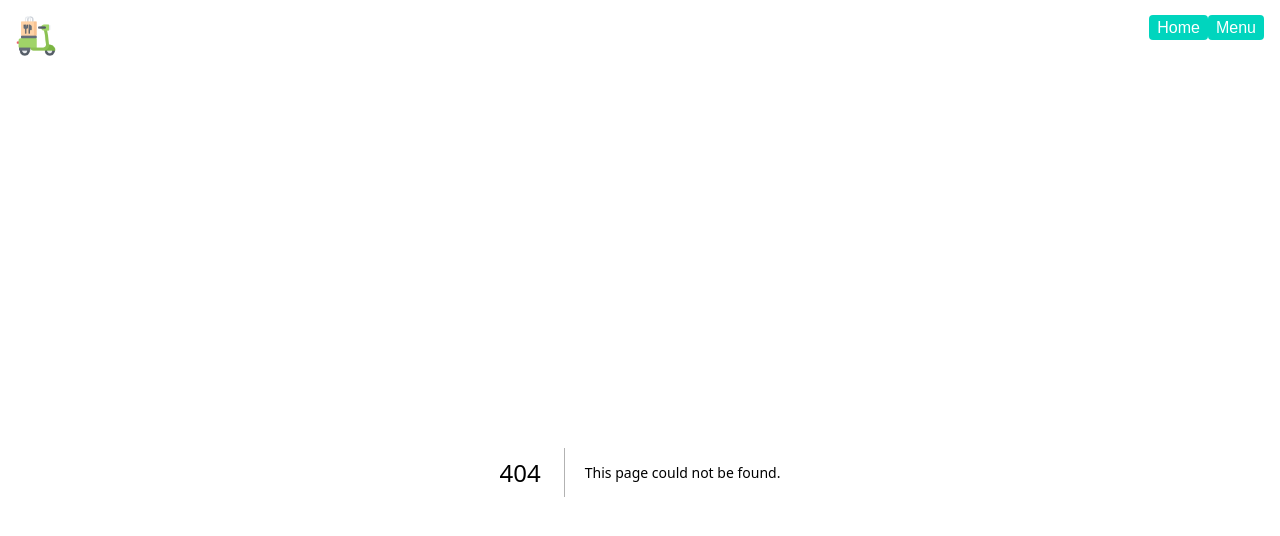
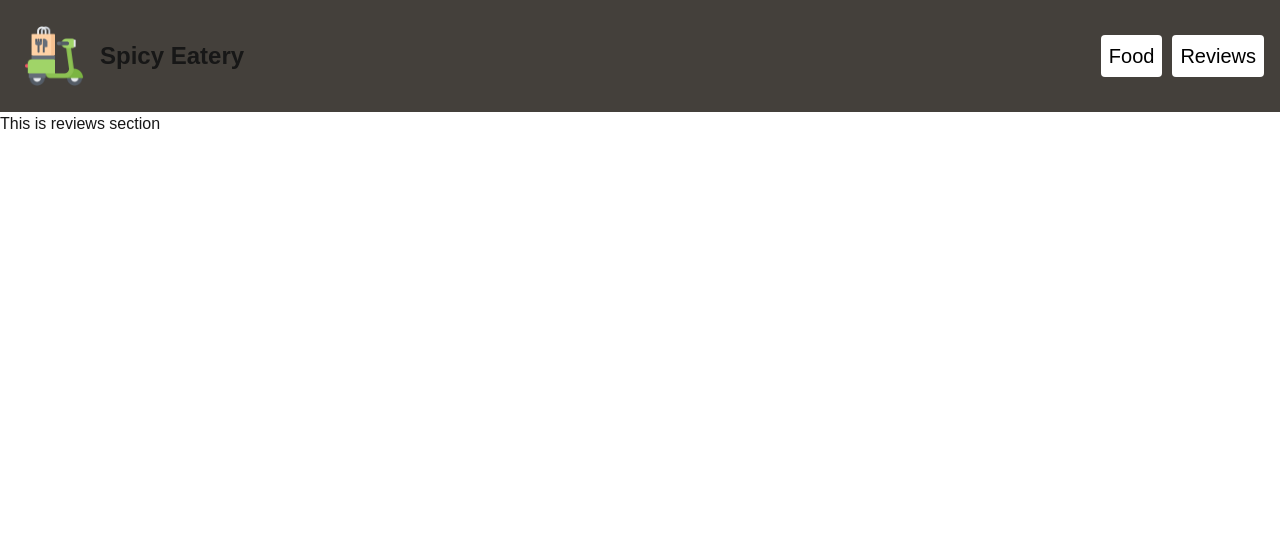
Before and after one commit to Sudipto-Sen-Gupto/Project-and-Load-Foods-Data-using-SSR, a Next.js app: page /reviews in a window 1280 px wide. Before the commit this address had no page. Shown: the top 536 px of the page. Built offline with nearby package versions, Linux system fonts and the light colour scheme.

Commit message:
navabar added banner added and data fetching from api

```diff
--- /dev/null
+++ b/src/app/food/page.jsx
@@ -0,0 +1,18 @@
+import React from 'react';
+
+ const foodData=async()=>{
+    const data=await fetch('https://taxi-kitchen-api.vercel.app/api/v1/foods/random');
+    const res=await data.json();
+    return res.foods || [];
+ }
+
+const Food = async() => {
+    const foods=await foodData();
+    return (
+        <div>
+        <h1>This is food section {foods?.length ||0}</h1>
+        </div>
+    );
+};
+
+export default Food;
--- a/src/app/globals.css
+++ b/src/app/globals.css
@@ -26,9 +26,11 @@ body {
 }
 
 .btn{
-  background-color: var(--color-teal-400);
-  color: var(--color-white);
-  padding:4px 8px;
+  background-color: var(--color-white);
+  color: var(--color-black);
+  padding:10px 8px;
   border-radius: 4px;
+  font-size: 20px;
+  margin-left:10px;
 
 }
--- a/src/app/page.jsx
+++ b/src/app/page.jsx
@@ -1,7 +1,11 @@
-import Image from "next/image";
+import Banner from "@/component/Banner";
+
 
 export default function Home() {
   return (
-    <div>This is foods data loading api</div>
+    <div className="m-5 p-4">
+      <h1 className="text-2xl font bold">This is food section</h1>
+      <Banner></Banner>
+    </div>
   );
 }
--- /dev/null
+++ b/src/app/reviews/page.jsx
@@ -0,0 +1,11 @@
+import React from 'react';
+
+const reviews = () => {
+    return (
+        <div>
+            <h1>This is reviews section</h1>
+        </div>
+    );
+};
+
+export default reviews;
--- /dev/null
+++ b/src/component/Banner.jsx
@@ -0,0 +1,11 @@
+import React from 'react';
+
+const Banner = () => {
+    return (
+        <div>
+            <img src="/restaurant.jpg" alt="" />
+        </div>
+    );
+};
+
+export default Banner;
--- a/src/component/Header.jsx
+++ b/src/component/Header.jsx
@@ -3,12 +3,16 @@ import React from 'react';
 
 const Header = () => {
     return (
-        <div className='flex justify-between p-4'>
-            <img src="/food.png" alt="Food" className='h-10 w-10' />
+        <div className='flex justify-between items-center p-4 bg-stone-700'>
+
+          <div className='flex items-center p-2'>
+              <img src="/food.png" alt="Food" className='h-15 w-15' />
+              <h1 className='text-2xl font-bold p-4'>Spicy Eatery</h1>
+          </div>
 
             <div>
-                <Link className='btn' href={'/'}>Home</Link>
-                <Link className='btn' href={'/menu'}>Menu</Link>
+                <Link className='btn' href={'/food'}>Food</Link>
+                <Link className='btn' href={'/reviews'}>Reviews</Link>
             </div>
         </div>
     );
```
Also changed, not shown: 1 other file (tests, documents, lock files or other folders).
